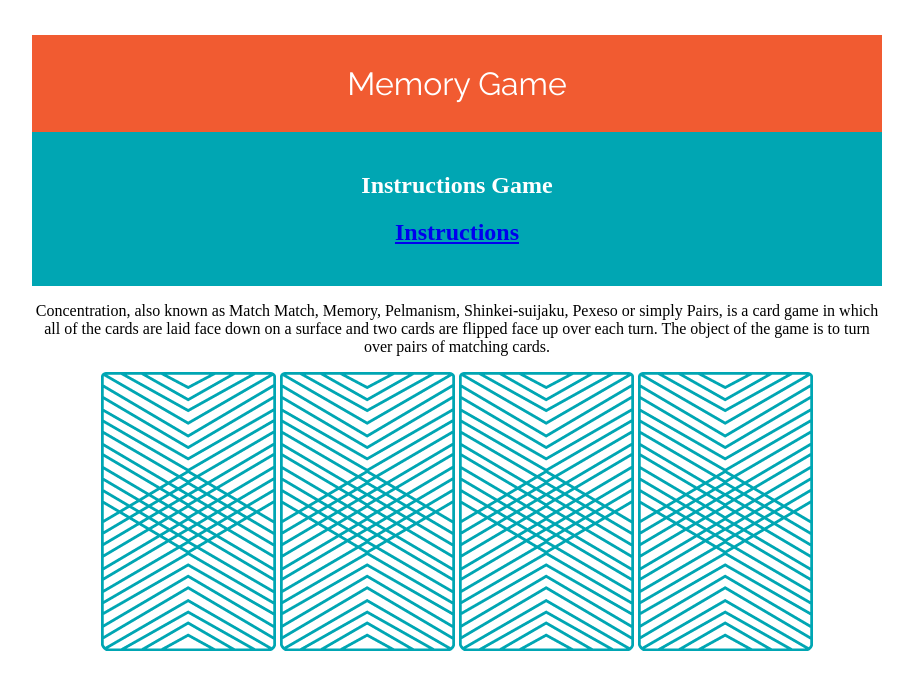
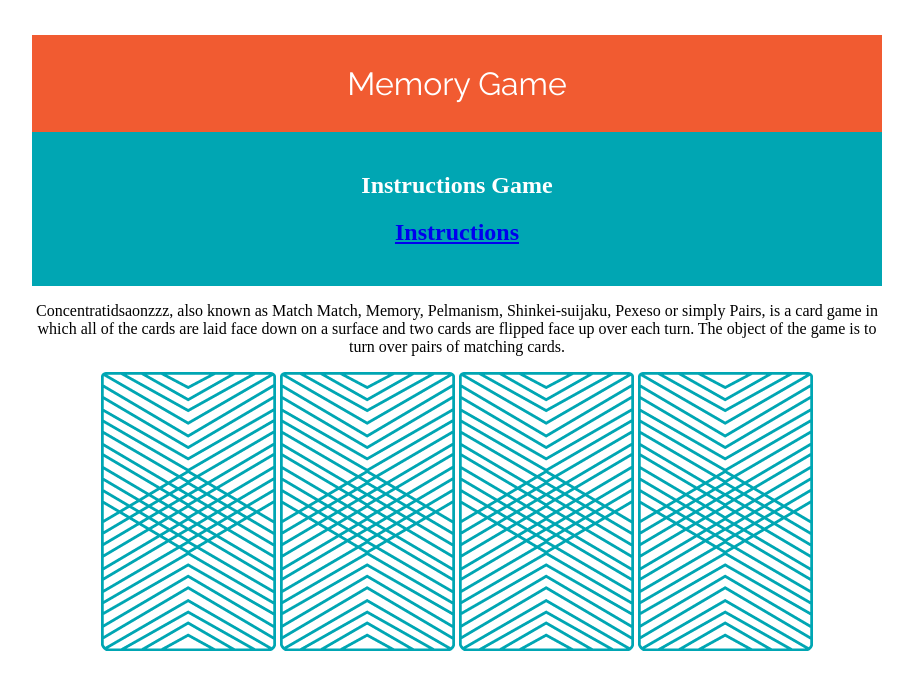
Before and after one commit to lohwilson/wdi-fundamentals-memorygam, a plain HTML site: page memory_game/index.html in a window 1280 px wide. Shown: the whole page, without its empty margins (183-1096 px from the left). Drawn offline with Linux system fonts and the light colour scheme; a script that the page names is missing; a web font is replaced by a local one.

Commit message:
added typo on purpose

```diff
--- a/memory_game/index.html
+++ b/memory_game/index.html
@@ -1,6 +1,7 @@
 <!doctype html>
 
 <html lang="en">
+
 <head>
 
 	<title>Memory Card Game</title>
@@ -12,6 +13,7 @@
 </head>
 
 <main>
+
 	<body>
 		<script src="js/scripts.js"></script>
 		<header>
@@ -25,7 +27,9 @@
 
 		</nav>
 
-  <p>Concentration, also known as Match Match, Memory, Pelmanism, Shinkei-suijaku, Pexeso or simply Pairs, is a card game in which all of the cards are laid face down on a surface and two cards are flipped face up over each turn. The object of the game is to turn over pairs of matching cards. </p>
+		<p>Concentratidsaonzzz, also known as Match Match, Memory, Pelmanism, Shinkei-suijaku, Pexeso or simply Pairs, is a
+			card game in which all of the cards are laid face down on a surface and two cards are flipped face up over each
+			turn. The object of the game is to turn over pairs of matching cards. </p>
 
 		<div>
 			<img src="images/back.png" alt="Queen of Diamonds">
```
Lines whose indentation alone changed are shown as unchanged.
